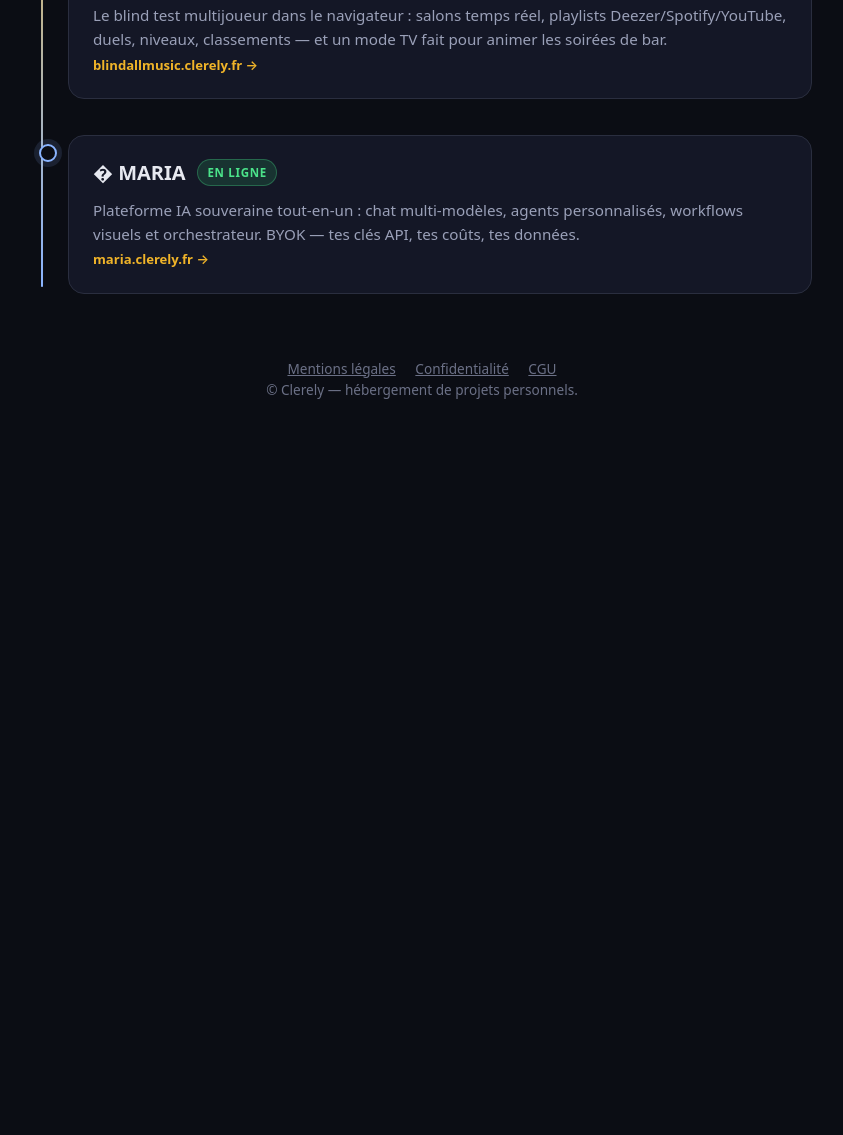
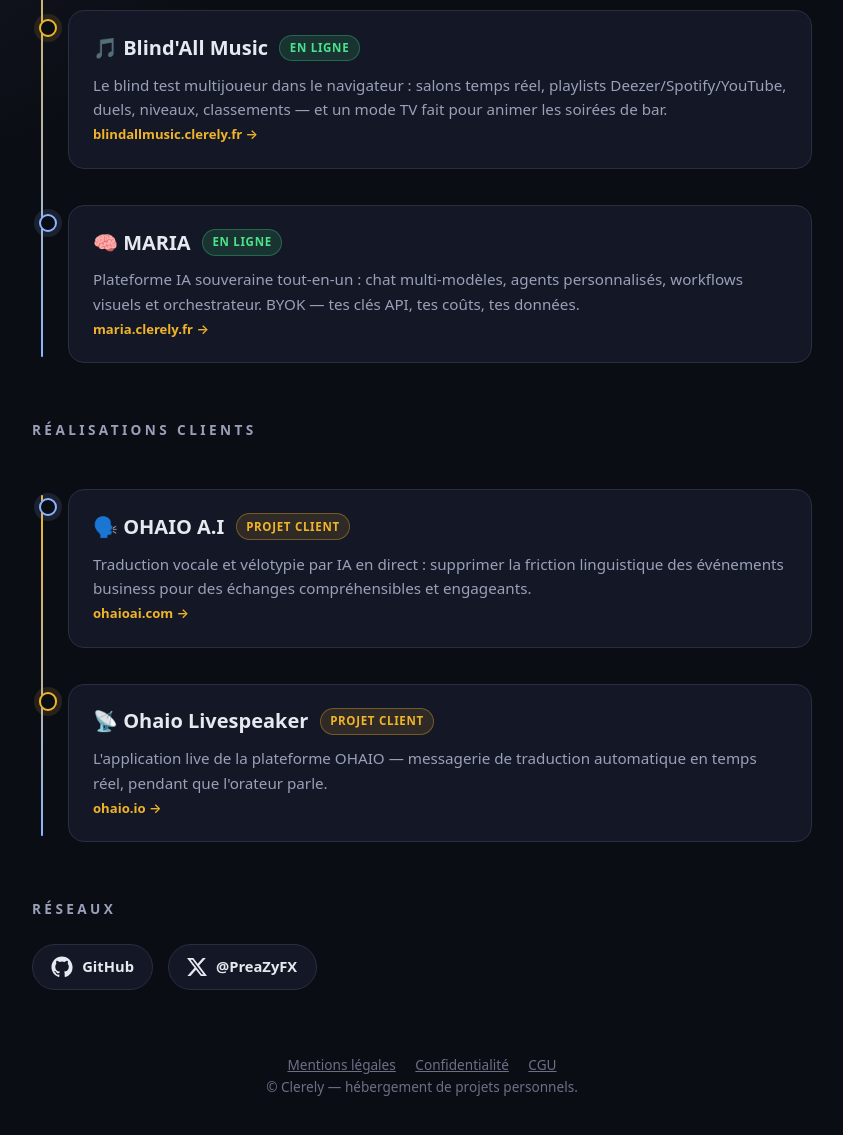
Before and after one commit to byPreaZy/blindallmusic, a plain HTML site: page rootverify/index.html in a window 1280 px wide. Shown: the part 645-1780 px from the top of the page, without its empty margins (218-1061 px from the left). Before the commit the page ends 1126 px from the top, so only its background shows below. Drawn offline with Linux system fonts and the light colour scheme.

Commit message:
feat(root): client-work timeline + socials + external links
Second animated timeline for client projects (OHAIO A.I, Ohaio
Livespeaker), GitHub/X social links, all outbound links open in a
new tab.

```diff
--- a/rootverify/index.html
+++ b/rootverify/index.html
@@ -120,6 +120,19 @@
         border: 1px solid rgba(75, 227, 138, 0.3);
       }
       .badge.dev { background: rgba(138, 180, 255, 0.12); color: var(--accent2); border-color: rgba(138, 180, 255, 0.3); }
+      .badge.client { background: rgba(240, 180, 41, 0.12); color: var(--accent); border-color: rgba(240, 180, 41, 0.35); }
+      .section-title { font-size: 0.85rem; letter-spacing: 0.25em; text-transform: uppercase; color: var(--muted); margin: 3.5rem 0 1.5rem; }
+      .socials { display: flex; gap: 0.9rem; }
+      .socials a {
+        display: inline-flex; align-items: center; gap: 0.55rem;
+        padding: 0.65rem 1.15rem;
+        background: var(--panel);
+        border: 1px solid var(--line);
+        border-radius: 999px;
+        color: var(--text); text-decoration: none; font-size: 0.92rem; font-weight: 600;
+        transition: border-color 0.25s, transform 0.25s;
+      }
+      .socials a:hover { border-color: var(--accent); transform: translateY(-2px); text-decoration: none; }
       .card p { margin: 0.55rem 0 0; color: var(--muted); font-size: 0.95rem; }
       .card .url { margin-top: 0.6rem; font-size: 0.82rem; color: var(--accent); font-weight: 600; }
 
@@ -131,7 +144,7 @@
   <body>
     <main>
       <header>
-        <a class="logo" href="https://clerely-design.fr">Clerely</a>
+        <a class="logo" href="https://clerely-design.fr" target="_blank" rel="noopener noreferrer">Clerely</a>
         <h1>Des projets conçus, hébergés<br />et maintenus ici.</h1>
         <p>
           Clerely Design — studio indépendant. Chaque projet ci-dessous est en
@@ -139,11 +152,12 @@
         </p>
       </header>
 
-      <div class="timeline" id="timeline">
+      <h2 class="section-title">Projets personnels</h2>
+      <div class="timeline">
         <div class="fill"></div>
 
         <section class="node">
-          <a class="card" href="https://clerely-design.fr">
+          <a class="card" href="https://clerely-design.fr" target="_blank" rel="noopener noreferrer">
             <div class="top">
               <h2>✨ Clerely Design</h2>
               <span class="badge dev">Portfolio</span>
@@ -157,7 +171,7 @@
         </section>
 
         <section class="node">
-          <a class="card" href="https://blindallmusic.clerely.fr">
+          <a class="card" href="https://blindallmusic.clerely.fr" target="_blank" rel="noopener noreferrer">
             <div class="top">
               <h2>🎵 Blind'All Music</h2>
               <span class="badge">En ligne</span>
@@ -172,9 +186,9 @@
         </section>
 
         <section class="node">
-          <a class="card" href="https://maria.clerely.fr">
+          <a class="card" href="https://maria.clerely.fr" target="_blank" rel="noopener noreferrer">
             <div class="top">
-              <h2>� MARIA</h2>
+              <h2>🧠 MARIA</h2>
               <span class="badge">En ligne</span>
             </div>
             <p>
@@ -187,6 +201,52 @@
         </section>
       </div>
 
+      <h2 class="section-title">Réalisations clients</h2>
+      <div class="timeline">
+        <div class="fill"></div>
+
+        <section class="node">
+          <a class="card" href="https://ohaioai.com" target="_blank" rel="noopener noreferrer">
+            <div class="top">
+              <h2>🗣️ OHAIO A.I</h2>
+              <span class="badge client">Projet client</span>
+            </div>
+            <p>
+              Traduction vocale et vélotypie par IA en direct : supprimer la
+              friction linguistique des événements business pour des échanges
+              compréhensibles et engageants.
+            </p>
+            <span class="url">ohaioai.com →</span>
+          </a>
+        </section>
+
+        <section class="node">
+          <a class="card" href="https://ohaio.io" target="_blank" rel="noopener noreferrer">
+            <div class="top">
+              <h2>📡 Ohaio Livespeaker</h2>
+              <span class="badge client">Projet client</span>
+            </div>
+            <p>
+              L'application live de la plateforme OHAIO — messagerie de
+              traduction automatique en temps réel, pendant que l'orateur parle.
+            </p>
+            <span class="url">ohaio.io →</span>
+          </a>
+        </section>
+      </div>
+
+      <h2 class="section-title">Réseaux</h2>
+      <div class="socials">
+        <a href="https://github.com/byPreaZy" target="_blank" rel="noopener noreferrer" aria-label="GitHub">
+          <svg viewBox="0 0 24 24" width="22" height="22" fill="currentColor" aria-hidden="true"><path d="M12 .5C5.65.5.5 5.65.5 12c0 5.08 3.29 9.39 7.86 10.91.58.11.79-.25.79-.56 0-.27-.01-1.17-.02-2.12-3.2.7-3.87-1.36-3.87-1.36-.52-1.33-1.28-1.68-1.28-1.68-1.04-.71.08-.7.08-.7 1.15.08 1.76 1.19 1.76 1.19 1.03 1.75 2.69 1.25 3.35.95.1-.74.4-1.25.72-1.54-2.55-.29-5.23-1.28-5.23-5.68 0-1.26.45-2.28 1.19-3.09-.12-.29-.52-1.46.11-3.05 0 0 .97-.31 3.18 1.18a11 11 0 0 1 5.8 0c2.2-1.49 3.17-1.18 3.17-1.18.63 1.59.23 2.76.12 3.05.74.81 1.18 1.83 1.18 3.09 0 4.41-2.69 5.38-5.25 5.67.41.35.77 1.05.77 2.12 0 1.53-.01 2.76-.01 3.14 0 .31.21.68.8.56A10.52 10.52 0 0 0 23.5 12C23.5 5.65 18.35.5 12 .5Z"/></svg>
+          <span>GitHub</span>
+        </a>
+        <a href="https://twitter.com/PreaZyFX" target="_blank" rel="noopener noreferrer" aria-label="X (Twitter)">
+          <svg viewBox="0 0 24 24" width="20" height="20" fill="currentColor" aria-hidden="true"><path d="M18.9 1.15h3.68l-8.04 9.19L24 22.85h-7.41l-5.8-7.58-6.64 7.58H.47l8.6-9.83L0 1.15h7.59l5.24 6.93 6.07-6.93Zm-1.29 19.5h2.04L6.49 3.24H4.3l13.31 17.41Z"/></svg>
+          <span>@PreaZyFX</span>
+        </a>
+      </div>
+
       <footer>
         <a href="https://blindallmusic.clerely.fr/pages/mentions-legales">Mentions légales</a>
         <a href="https://blindallmusic.clerely.fr/pages/politique-de-confidentialite">Confidentialité</a>
@@ -197,8 +257,11 @@
     </main>
 
     <script>
-      var tl = document.getElementById("timeline");
-      requestAnimationFrame(function () { tl.classList.add("draw"); });
+      requestAnimationFrame(function () {
+        document.querySelectorAll(".timeline").forEach(function (tl) {
+          tl.classList.add("draw");
+        });
+      });
       var io = new IntersectionObserver(function (entries) {
         entries.forEach(function (e) {
           if (e.isIntersecting) { e.target.classList.add("show"); io.unobserve(e.target); }
```
